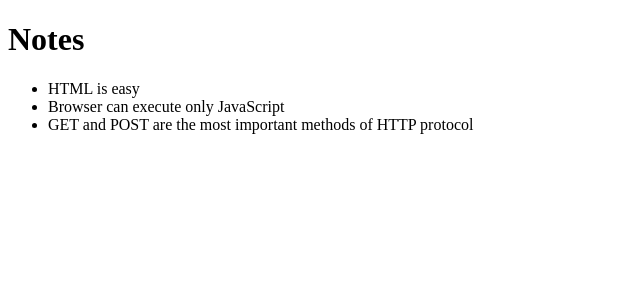
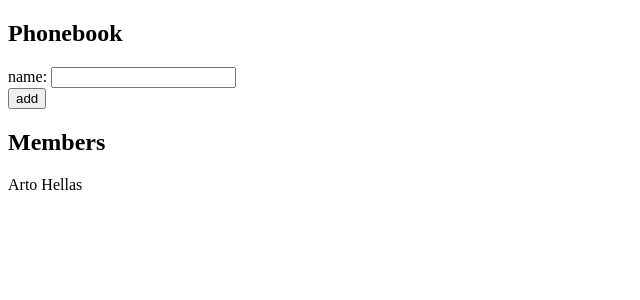
Before and after one commit to xieeryihe/fullstackopen-learn, a React (Create React App) app in the folder react-learn/: page / in a window 1280 px wide. Shown: the top 300 px of the page, without its empty margins (0-640 px from the left). Built offline with nearby package versions, Linux system fonts and the light colour scheme; data requests are answered from the project's data file.

Commit message:
Exercise 2.11 init

```diff
--- a/react-learn/db.json
+++ b/react-learn/db.json
@@ -1,22 +1,24 @@
 {
-  "notes": [
+  "persons":[
     {
-      "id": 1,
-      "content": "HTML is easy",
-      "date": "2022-1-17T17:30:31.098Z",
-      "important": true
+      "name": "Arto Hellas",
+      "number": "040-123456",
+      "id": 1
     },
     {
-      "id": 2,
-      "content": "Browser can execute only JavaScript",
-      "date": "2022-1-17T18:39:34.091Z",
-      "important": false
+      "name": "Ada Lovelace",
+      "number": "39-44-5323523",
+      "id": 2
     },
     {
-      "id": 3,
-      "content": "GET and POST are the most important methods of HTTP protocol",
-      "date": "2022-1-17T19:20:14.298Z",
-      "important": true
+      "name": "Dan Abramov",
+      "number": "12-43-234345",
+      "id": 3
+    },
+    {
+      "name": "Mary Poppendieck",
+      "number": "39-23-6423122",
+      "id": 4
     }
   ]
 }
--- a/react-learn/src/App.js
+++ b/react-learn/src/App.js
@@ -3,25 +3,38 @@ import axios from 'axios'
 import Note from './components/Note'
 
 const App = () => {
-  const [notes, setNotes] = useState([])
+  const [persons, setPersons] = useState([
+    { name: 'Arto Hellas' }
+  ])
+  const [newName, setNewName] = useState('')
 
-  useEffect(() => {
-    console.log('effect')
-    axios
-      .get('http://localhost:3001/notes')
-      .then(response => {
-        console.log('promise fulfilled')
-        setNotes(response.data)
-      })
-  }, [])
+  const onNameChange = (event) => {
+    const changedName = event.target.value
+    setNewName(changedName)
+  }
 
-  console.log('render', notes.length, 'notes')
+  const addName = (event) => {
+    event.preventDefault()
+    const newPerson = { name: newName }
+    setPersons(persons.concat(newPerson))
+    setNewName('')
+  }
 
   return (
     <div>
-      <h1>Notes</h1>
-      <ul>{notes.map(note => <Note key={note.id} note={note} />)}</ul>
+      <h2>Phonebook</h2>
+      <form onSubmit={addName}>
+        <div>
+          name: <input value={newName} onChange={onNameChange}/>
+        </div>
+        <div>
+          <button type="submit">add</button>
+        </div>
+      </form>
+      <h2>Members</h2>
+      {persons.map((person,i) => <div key={i}>{person.name}</div>)}
     </div>
   )
 }
+
 export default App
```
